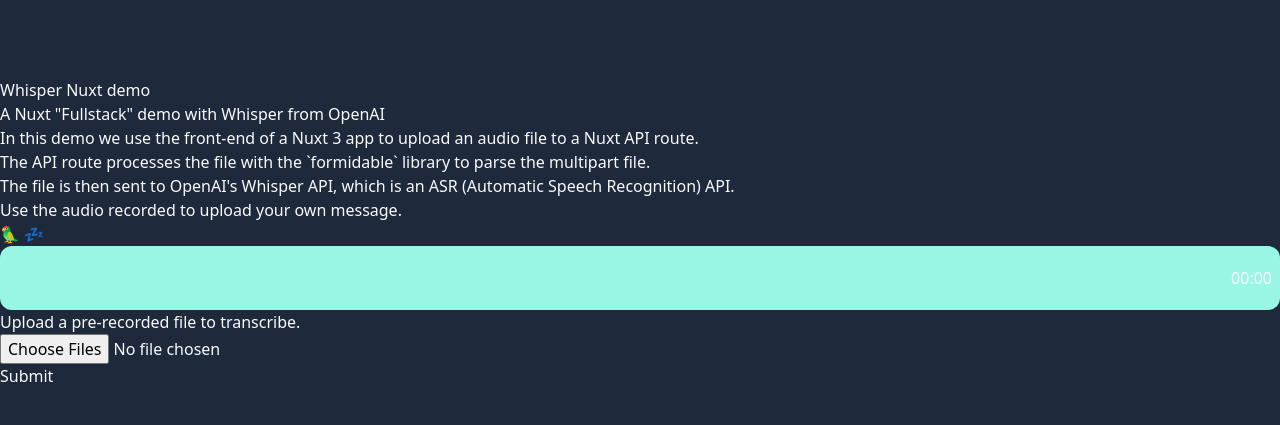
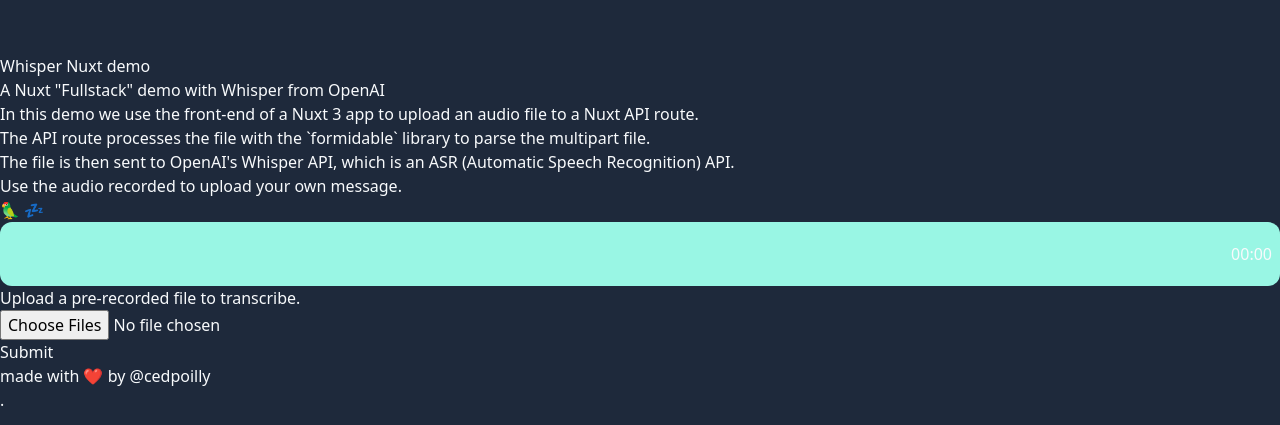
Before and after one commit to cedpoilly/parrot, a Nuxt app: page / in a window 1280 px wide. Shown: the part 167-592 px from the top of the page. Built offline with nearby package versions, Linux system fonts and the light colour scheme; no server answers.

Commit message:
style: updates

```diff
--- a/app.vue
+++ b/app.vue
@@ -1,4 +1,8 @@
 <script setup lang="ts">
+useHead({
+  title: "ASR (Whisper) to TTS (Narakeet) // Nuxt",
+})
+
 const files = ref()
 const transcriptedText = ref()
 const transcriptionError = ref()
@@ -195,6 +199,8 @@
         </button>
       </form>
     </div>
+
+    <TheMadeWithLoveBanner />
   </div>
 </template>
 
--- /dev/null
+++ b/components/TheMadeWithLoveBanner.vue
@@ -0,0 +1,15 @@
+<template>
+  <div class="relative h-6 mt-5">
+    <p class="absolute z-10 w-full h-full text-center text-micro border-none py-1 text-slate-500">
+      made with ❤️ by
+      <a
+        class="link no-underline"
+        href="https://github.com/cedpoilly"
+        target="_blank"
+      >@cedpoilly</a>
+    </p>
+    <div
+      class="absolute w-full background bg-sky-100 text-sky-100 dark:bg-slate-800 dark:text-slate-800"
+    >.</div>
+  </div>
+</template>
```
